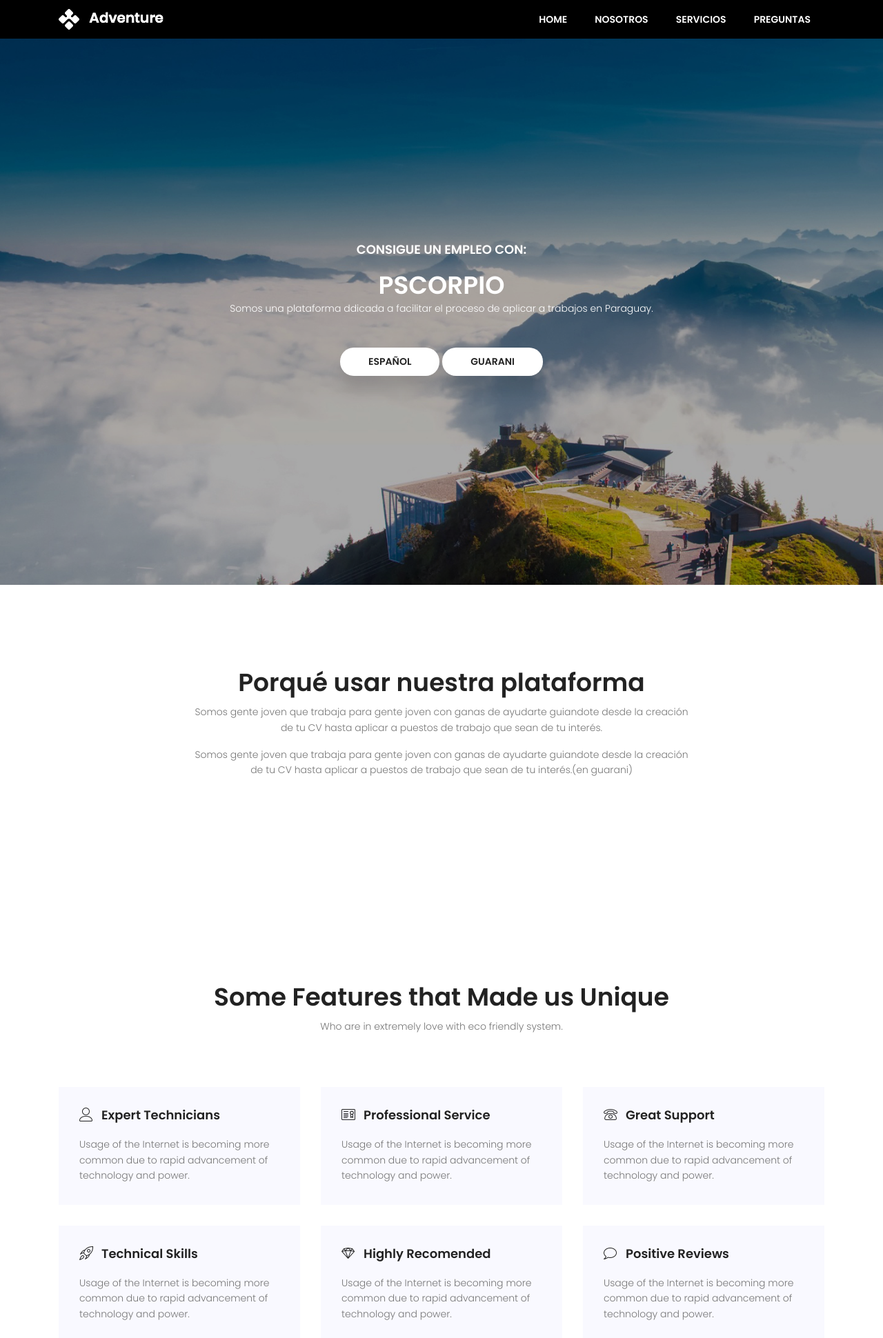
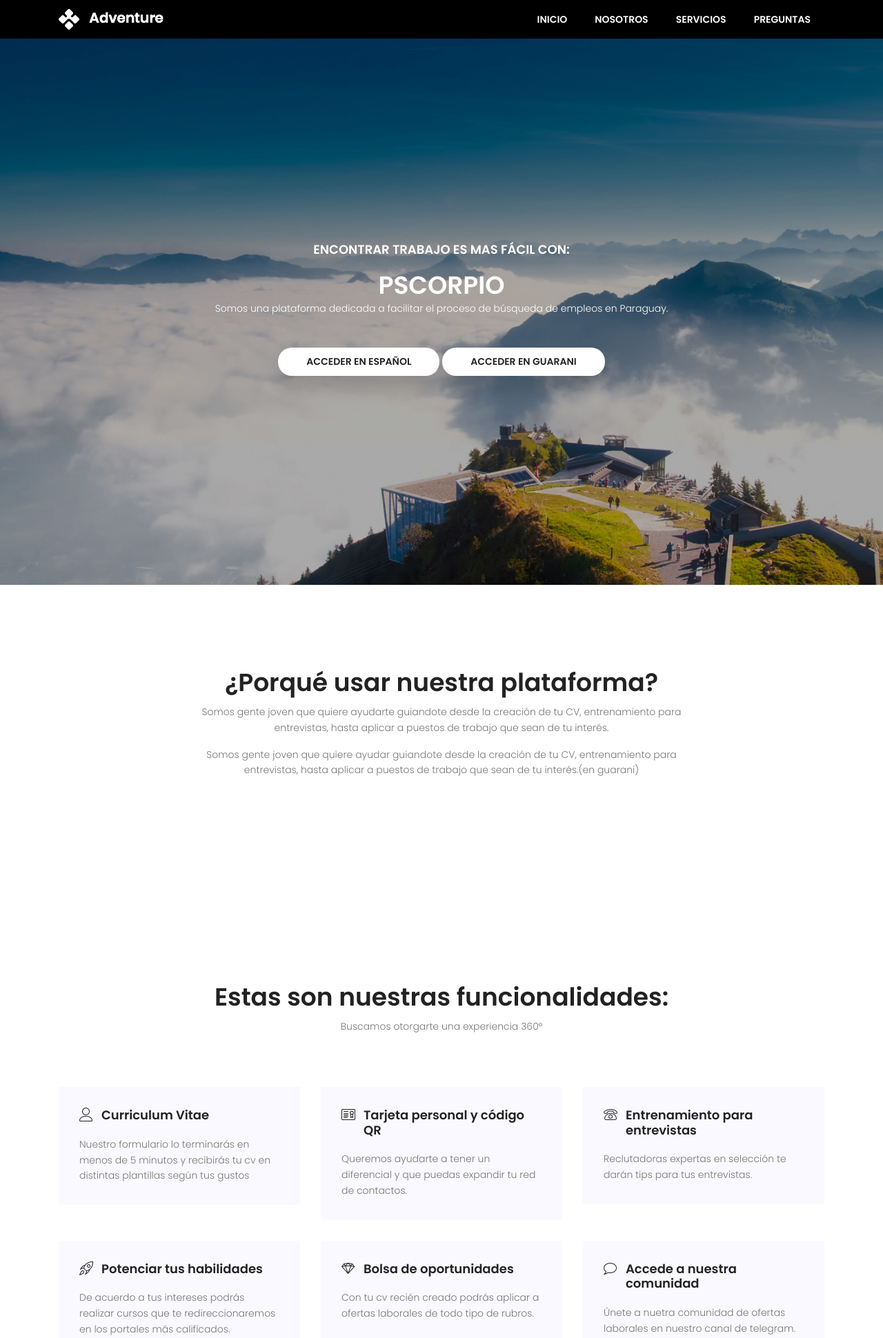
Before and after one commit to josemlegal/Hackathon, a Flask app: page / in a window 1280 px wide. Shown: the top 1940 px of the page at 69% size. Run offline with Flask 2, Linux system fonts and the light colour scheme; some libraries are stand-ins or nearby versions.

Commit message:
Cambios de texto en index

```diff
--- a/templates/index.html
+++ b/templates/index.html
@@ -44,7 +44,7 @@
 
 							<div class="collapse navbar-collapse justify-content-end align-items-center" id="navbarSupportedContent">
 							<ul class="navbar-nav">
-								<li><a href="#home">Home</a></li>
+								<li><a href="#home">Inicio</a></li>
 								<li><a href="#about">Nosotros</a></li>
 								<li><a href="#secvice">Servicios</a></li>
 								<li><a href="#faq">Preguntas</a></li>
@@ -64,11 +64,11 @@
 						<div class="row fullscreen justify-content-center align-items-center">
 							<div class="col-md-10 col-12">
 								<div class="banner-content text-center">
-									<h4 class="text-white mb-20 text-uppercase">Consigue un empleo con:</h4>
+									<h4 class="text-white mb-20 text-uppercase">Encontrar trabajo es mas fácil con:</h4>
 									<h1 class="text-uppercase text-white">PScorpio</h1>
-									<p class="text-white">Somos una plataforma ddicada a facilitar el proceso de aplicar a trabajos en Paraguay.</p>
-									<a href="{{url_for('entrada_espanol')}}" class="text-uppercase header-btn" >Español</a>
-									<a href="#" class="text-uppercase header-btn">Guarani</a>
+									<p class="text-white">Somos una plataforma dedicada a facilitar el proceso de búsqueda de empleos en Paraguay. </p>
+									<a href="{{url_for('entrada_espanol')}}" class="text-uppercase header-btn" >Acceder en Español</a>
+									<a href="#" class="text-uppercase header-btn">Acceder en Guarani</a>
 								</div>
 							</div>
 				</section>
@@ -79,9 +79,9 @@
 					<div class="row d-flex justify-content-center">
 						<div class="menu-content pb-40 col-lg-8">
 							<div class="title text-center">
-								<h1 class="mb-10">Porqué usar nuestra plataforma</h1>
-								<p>Somos gente joven que trabaja para gente joven con ganas de ayudarte guiandote desde la creación de tu CV hasta aplicar a puestos de trabajo que sean de tu interés.</p>
-								<p><p>Somos gente joven que trabaja para gente joven con ganas de ayudarte guiandote desde la creación de tu CV hasta aplicar a puestos de trabajo que sean de tu interés.(en guarani)</p></p>
+								<h1 class="mb-10">¿Porqué usar nuestra plataforma?</h1>
+								<p>Somos gente joven que quiere ayudarte guiandote desde la creación de tu CV, entrenamiento para entrevistas, hasta aplicar a puestos de trabajo que sean de tu interés.</p>
+								<p><p>Somos gente joven que quiere ayudar guiandote desde la creación de tu CV, entrenamiento para entrevistas, hasta aplicar a puestos de trabajo que sean de tu interés.(en guarani)</p></p>
 							</div>
 						</div>
 					</div>
@@ -98,8 +98,8 @@
 					<div class="row d-flex justify-content-center">
 						<div class="menu-content pb-60 col-lg-8">
 							<div class="title text-center">
-								<h1 class="mb-10">Some Features that Made us Unique</h1>
-								<p>Who are in extremely love with eco friendly system.</p>
+								<h1 class="mb-10">Estas son nuestras funcionalidades:</h1>
+								<p>Buscamos otorgarte una experiencia 360°</p>
 							</div>
 						</div>
 					</div>
@@ -108,10 +108,10 @@
 							<div class="single-feature mb-30">
 								<div class="title d-flex flex-row pb-20">
 									<span class="lnr lnr-user"></span>
-									<h4><a href="#">Expert Technicians</a></h4>
+									<h4><a href="#">Curriculum Vitae</a></h4>
 								</div>
 								<p>
-									Usage of the Internet is becoming more common due to rapid advancement of technology and power.
+									Nuestro formulario lo terminarás en menos de 5 minutos y recibirás tu cv en distintas plantillas según tus gustos
 								</p>
 							</div>
 						</div>
@@ -119,10 +119,10 @@
 							<div class="single-feature mb-30">
 								<div class="title d-flex flex-row pb-20">
 									<span class="lnr lnr-license"></span>
-									<h4><a href="#">Professional Service</a></h4>
+									<h4><a href="#">Tarjeta personal y código QR</a></h4>
 								</div>
 								<p>
-									Usage of the Internet is becoming more common due to rapid advancement of technology and power.
+									Queremos ayudarte a tener un diferencial y que puedas expandir tu red de contactos.
 								</p>
 							</div>
 						</div>
@@ -130,10 +130,10 @@
 							<div class="single-feature mb-30">
 								<div class="title d-flex flex-row pb-20">
 									<span class="lnr lnr-phone"></span>
-									<h4><a href="#">Great Support</a></h4>
+									<h4><a href="#">Entrenamiento para entrevistas</a></h4>
 								</div>
 								<p>
-									Usage of the Internet is becoming more common due to rapid advancement of technology and power.
+									Reclutadoras expertas en selección te darán tips para tus entrevistas.
 								</p>
 							</div>
 						</div>
@@ -141,10 +141,10 @@
 							<div class="single-feature">
 								<div class="title d-flex flex-row pb-20">
 									<span class="lnr lnr-rocket"></span>
-									<h4><a href="#">Technical Skills</a></h4>
+									<h4><a href="#">Potenciar tus habilidades</a></h4>
 								</div>
 								<p>
-									Usage of the Internet is becoming more common due to rapid advancement of technology and power.
+									De acuerdo a tus intereses podrás realizar cursos que te redireccionaremos en los portales más calificados.
 								</p>
 							</div>
 						</div>
@@ -152,10 +152,10 @@
 							<div class="single-feature">
 								<div class="title d-flex flex-row pb-20">
 									<span class="lnr lnr-diamond"></span>
-									<h4><a href="#">Highly Recomended</a></h4>
+									<h4><a href="#">Bolsa de oportunidades</a></h4>
 								</div>
 								<p>
-									Usage of the Internet is becoming more common due to rapid advancement of technology and power.
+									Con tu cv recién creado podrás aplicar a ofertas laborales de todo tipo de rubros.
 								</p>
 							</div>
 						</div>
@@ -163,10 +163,10 @@
 							<div class="single-feature">
 								<div class="title d-flex flex-row pb-20">
 									<span class="lnr lnr-bubble"></span>
-									<h4><a href="#">Positive Reviews</a></h4>
+									<h4><a href="#">Accede a nuestra comunidad</a></h4>
 								</div>
 								<p>
-									Usage of the Internet is becoming more common due to rapid advancement of technology and power.
+									Únete a nuetra comunidad de ofertas laborales en nuestro canal de telegram.
 								</p>
 							</div>
 						</div>
--- a/templates/intro_esp.html
+++ b/templates/intro_esp.html
@@ -16,7 +16,7 @@
 <div class="slider">
   <div class="slide" id="my-tree-slide">
     <img src='../static/img_1.png' id="imagenes_grandes">
-    <h2 id="letras1">Dedicada a ayudarte a conseguir empleo </h2>
+    <h2 id="letras1">Al final del formulario exportarás el curriculum.</h2>
   </div>
   <div class="slide" id="profile-slide">
     <img src="../static/img_2.png" id="imagenes_grandes2">
```
Also changed, not shown: 1 other file.
